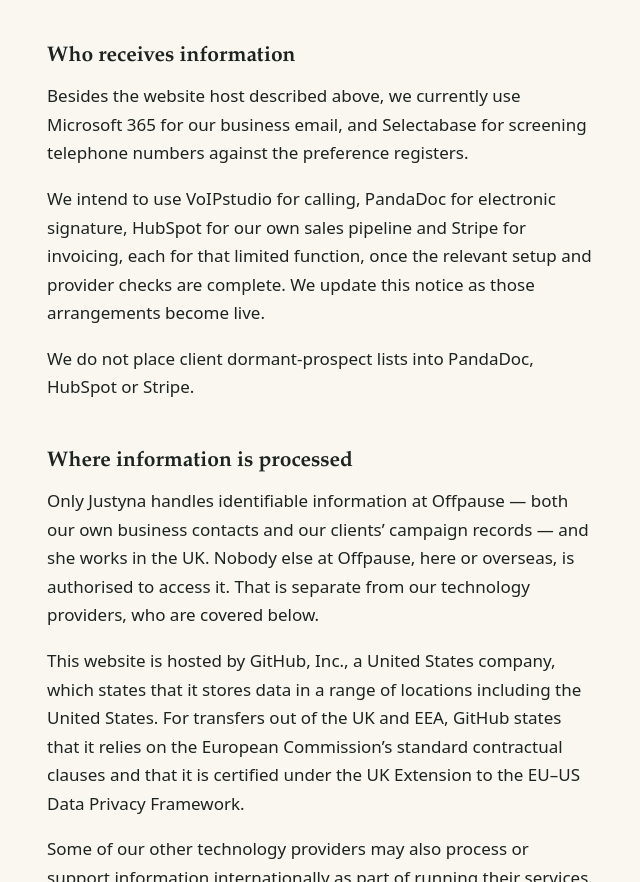
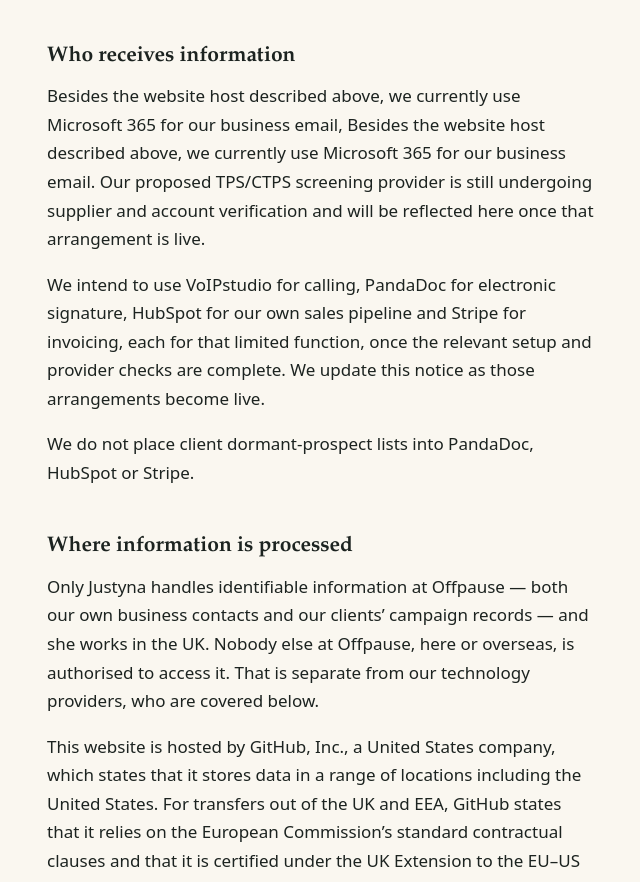
Before and after one commit to jujujee/offpause-site, a plain HTML site: page privacy/index.html in a window 1280 px wide. Shown: the part 4335-5217 px from the top of the page, without its empty margins (319-959 px from the left). Drawn offline with Linux system fonts and the light colour scheme.

Commit message:
Update privacy policy regarding information handling
Clarified information about email and screening providers in the privacy policy.

```diff
--- a/privacy/index.html
+++ b/privacy/index.html
@@ -119,7 +119,7 @@
   <p>The pages themselves contain no analytics, no advertising, no tracking and no third-party scripts or fonts, and they set no cookies of our own. There is no contact form, no account or login, no file upload and no ordering or payment function on this site. If you email one of the addresses above, that message is handled in our business email system, not by the website.</p>
 
   <h2>Who receives information</h2>
-  <p>Besides the website host described above, we currently use Microsoft 365 for our business email, and Selectabase for screening telephone numbers against the preference registers.</p>
+  <p>Besides the website host described above, we currently use Microsoft 365 for our business email, Besides the website host described above, we currently use Microsoft 365 for our business email. Our proposed TPS/CTPS screening provider is still undergoing supplier and account verification and will be reflected here once that arrangement is live.</p>
   <p>We intend to use VoIPstudio for calling, PandaDoc for electronic signature, HubSpot for our own sales pipeline and Stripe for invoicing, each for that limited function, once the relevant setup and provider checks are complete. We update this notice as those arrangements become live.</p>
   <p>We do not place client dormant-prospect lists into PandaDoc, HubSpot or Stripe.</p>
 
```
